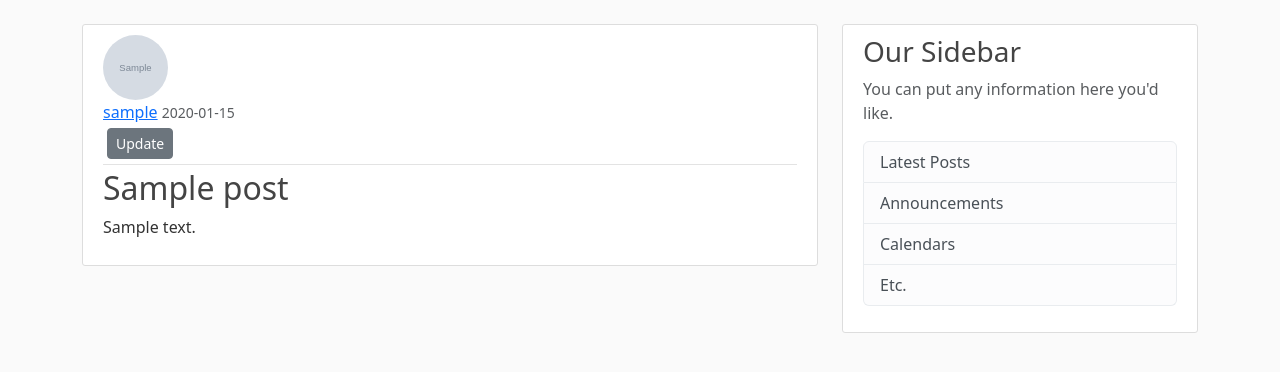
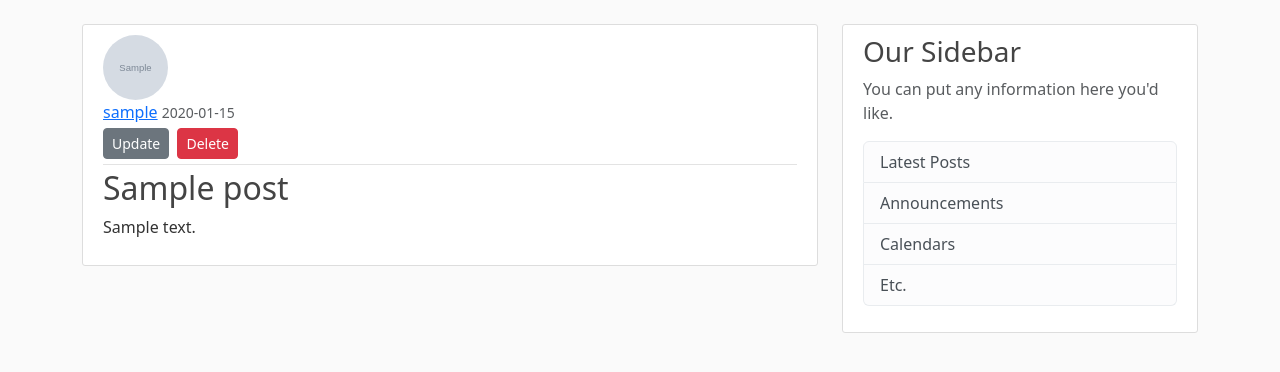
Before and after one commit to julieta-ayala/arequipe-backend-dev, a Flask app: page /post/1 in a window 1280 px wide. Shown: the part 56-428 px from the top of the page. Run offline with Flask 3, Linux system fonts and the light colour scheme; a user stored in the database is signed in; tables that the repository leaves empty hold one stand-in row (values such as "Sample post"); grey boxes marked "Sample" are stand-in pictures.

Commit message:
New Feature: Delete Post
- Added route to delete post from database
- Added delete button and modal on post template

```diff
--- a/FlaskBlog/flaskblog/routes.py
+++ b/FlaskBlog/flaskblog/routes.py
@@ -128,3 +128,14 @@ def update_post(post_id):
         form.content.data = post.content
     # Render template with form
     return render_template('create_post.html', title='Update Post', form=form, legend="Update Post")
+
+@app.route("/post/<int:post_id>/delete", methods=['POST'])
+@login_required
+def delete_post(post_id):
+    post = Post.query.get_or_404(post_id)
+    if post.author != current_user:
+        abort(403)
+    db.session.delete(post)
+    db.session.commit()
+    flash('Post has been deleted!','success')
+    return redirect(url_for('home'))
--- a/FlaskBlog/flaskblog/templates/post.html
+++ b/FlaskBlog/flaskblog/templates/post.html
@@ -9,7 +9,9 @@
                 <small class="text-muted">{{ post.date_posted.strftime('%Y-%m-%d') }}</small>
                 {% if post.author == current_user %}
                     <div>
-                        <a class="btn btn-secondary btn-sm m-1" href="{{ url_for('update_post', post_id=post.id)}}">Update</a>
+                        <a class="btn btn-secondary btn-sm mt-1 mb-1" href="{{ url_for('update_post', post_id=post.id)}}">Update</a>
+                        <button type="button" class="btn btn-danger btn-sm m-1" data-bs-toggle="modal"
+                            data-bs-target="#deleteModal">Delete</button>
                     </div>
                 {% endif %}
             </div>
@@ -17,4 +19,21 @@
             <p class="article-content">{{ post.content }}</p>
         </div>
     </article>
+    <!-- Modal -->
+    <div class="modal fade" id="deleteModal" tabindex="-1" aria-labelledby="deleteModalLabel" aria-hidden="true">
+        <div class="modal-dialog">
+            <div class="modal-content">
+                <div class="modal-header">
+                    <h1 class="modal-title fs-5" id="deleteModalLabel">Delete Post</h1>
+                    <button type="button" class="btn-close" data-bs-dismiss="modal" aria-label="Close"></button>
+                </div>
+                <div class="modal-footer">
+                    <button type="button" class="btn btn-secondary" data-bs-dismiss="modal">Close</button>
+                    <form action="{{ url_for('delete_post', post_id=post.id) }}" method="POST">
+                        <input class="btn btn-danger" type="submit" value="Delete">
+                    </form>
+                </div>
+            </div>
+        </div>
+    </div>
 {% endblock content %}
```
